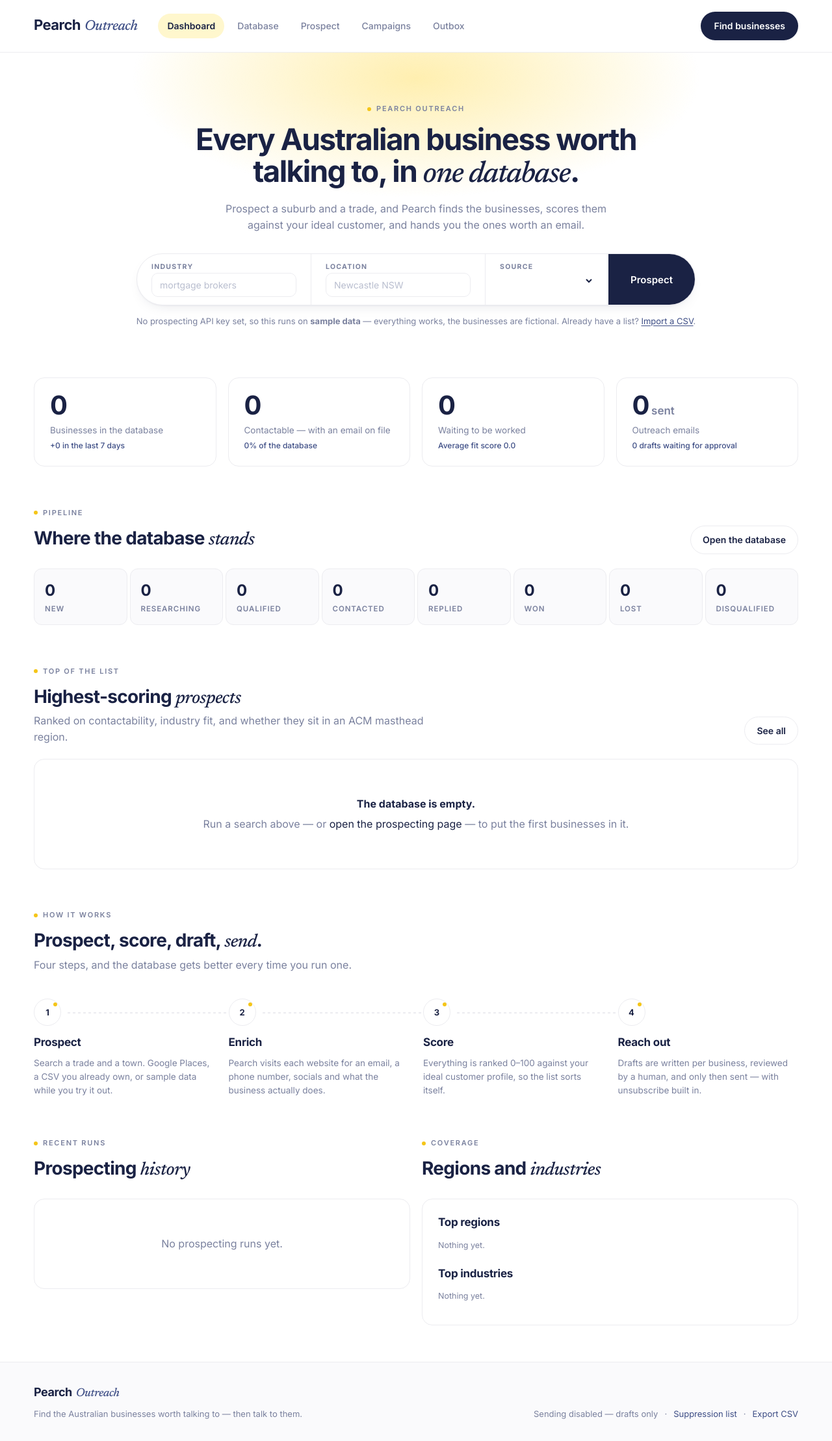
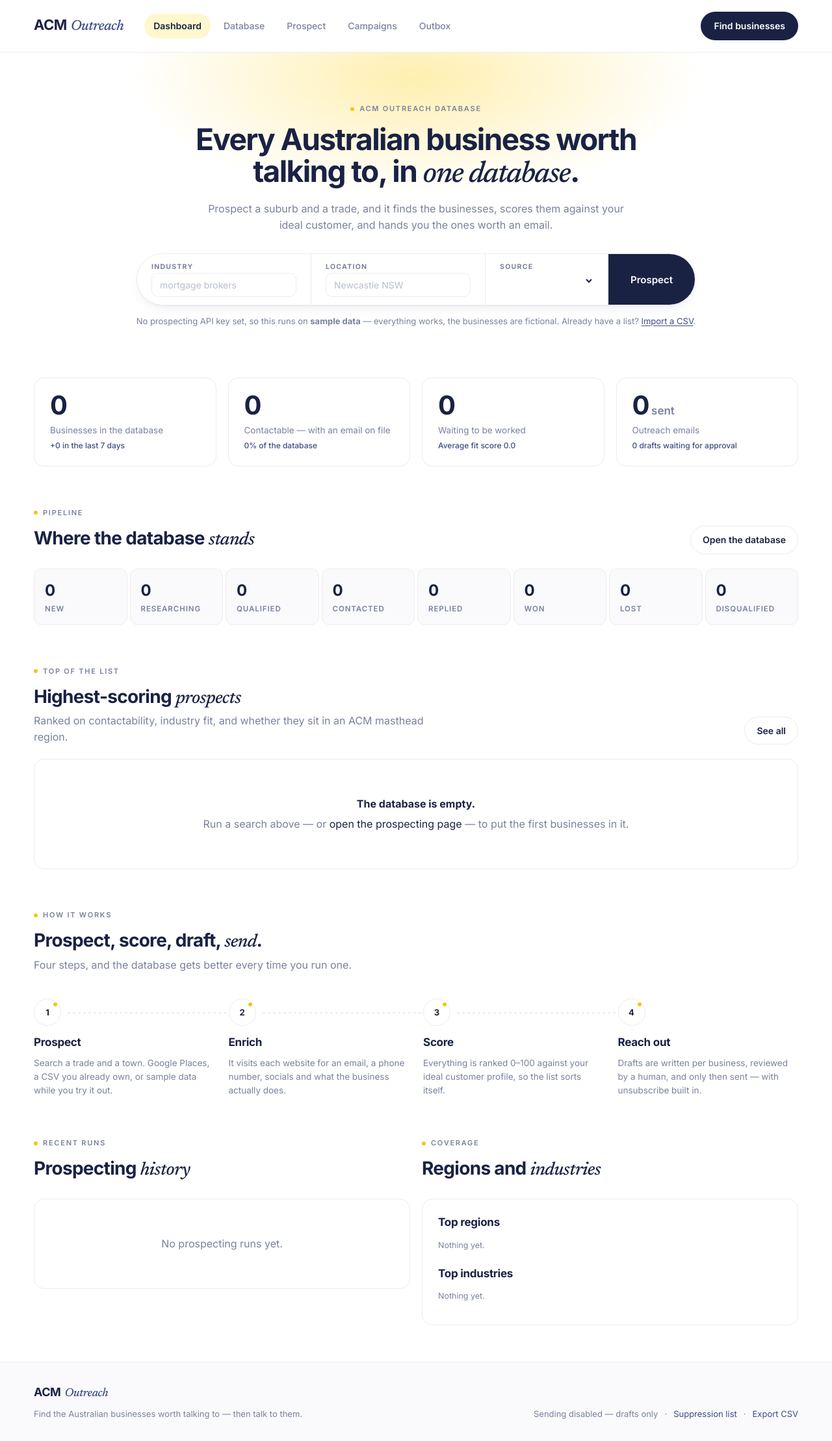
Before and after one commit to danielc-beep/Pearch-Outreach, a FastAPI app: page / in a window 1280 px wide. Shown: the whole page at 65% size. Run offline with FastAPI, Linux system fonts and the light colour scheme; data that the repository does not hold is empty.

Commit message:
Rename to ACM Outreach Database, and send as the ACM AEO team
The tool is ACM's, not a Pearch sub-brand, so the name follows: page titles,
the wordmark, the browser sign-in prompt, the locked page, and the docs. The
wordmark keeps the established shape - ACM in the sans face, Outreach in the
Newsreader italic - so only the word changes, not the identity.

Sender defaults follow the same move. Mail now goes out as ACM AEO Team
<AEOteam@austcommunitymedia.com.au>, replies are directed to
danielc@austcommunitymedia.com.au, and the Spam Act sender identity in every
footer names Australian Community Media rather than Pearch.

The drafting prompt describes ACM too - a business receiving mail from an
austcommunitymedia.com.au address should read a pitch in ACM's voice, about
its own masthead network, not one attributed to a company whose name is
nowhere in the message.

Environment variable names keep their PEARCH_ prefix deliberately. They are
already set on the live service, and renaming them would break a working
deployment to no visible benefit.

Co-Authored-By: Claude Opus 5 <noreply@anthropic.com>
Claude-Session: https://claude.ai/code/session_0115Jf59PjBYMjiTTQjdd8Kc

```diff
--- a/app.py
+++ b/app.py
@@ -1,5 +1,5 @@
 """
-Pearch Outreach — web app.
+ACM Outreach Database — web app.
 
 Server-rendered pages for the humans (Jinja2), a small JSON API for the bits
 the pages do without a reload (prospecting, drafting, approving, sending).
--- a/auth.py
+++ b/auth.py
@@ -29,7 +29,7 @@ color:#1A2244;display:flex;min-height:100vh;align-items:center;justify-content:c
 .box{max-width:520px}h1{font-size:26px;letter-spacing:-0.02em;margin:0 0 12px}
 p{color:#7A819E;line-height:1.6}code{background:#FFF7CD;padding:2px 6px;border-radius:5px;color:#1A2244}</style>
 </head><body><div class="box">
-<h1>Pearch Outreach is locked</h1>
+<h1>ACM Outreach Database is locked</h1>
 <p>This instance is reachable from the internet but no shared password is set, so
 it is refusing to serve the database.</p>
 <p>Set <code>PEARCH_PASSWORD</code> in the environment (on Render: Settings &rarr;
@@ -76,7 +76,7 @@ class PasswordMiddleware(BaseHTTPMiddleware):
             return await call_next(request)
 
         return Response(
-            "Sign in to Pearch Outreach.",
+            "Sign in to ACM Outreach Database.",
             status_code=401,
-            headers={"WWW-Authenticate": 'Basic realm="Pearch Outreach", charset="UTF-8"'},
+            headers={"WWW-Authenticate": 'Basic realm="ACM Outreach Database", charset="UTF-8"'},
         )
--- a/outreach.py
+++ b/outreach.py
@@ -121,10 +121,10 @@ def _claude_draft(business: dict[str, Any], fields: dict[str, str],
     if not ANTHROPIC_API_KEY:
         return None
 
-    prompt = f"""You write short B2B outreach emails for Pearch, an Australian
-company that gets businesses cited inside AI answers (Google AI Overviews,
-ChatGPT) by publishing editorial across the Australian Community Media
-masthead network.
+    prompt = f"""You write short B2B outreach emails for the AEO team at
+Australian Community Media. ACM gets businesses cited inside AI answers
+(Google AI Overviews, ChatGPT) by publishing credible editorial across its
+network of more than 140 mastheads — the sources those answers already trust.
 
 Here is everything we know about the prospect. It all comes from their own
 website and their Google listing:
--- a/render.yaml
+++ b/render.yaml
@@ -1,4 +1,4 @@
-# Render Blueprint for Pearch Outreach.
+# Render Blueprint for the ACM Outreach Database.
 #
 # Deliberately close to the ai-prompt-audit service that already runs in this
 # workspace — same runtime, build and start commands, same health check — with
--- a/templates/base.html
+++ b/templates/base.html
@@ -4,7 +4,7 @@
   <meta charset="utf-8" />
   <meta name="viewport" content="width=device-width, initial-scale=1" />
   <title>{% block title %}{{ app_name }}{% endblock %}</title>
-  <meta name="description" content="{% block description %}Pearch Outreach — build a database of Australian businesses worth talking to, then run the outreach.{% endblock %}" />
+  <meta name="description" content="{% block description %}ACM Outreach Database — find the Australian businesses worth talking to, then run the outreach.{% endblock %}" />
   <meta name="robots" content="noindex,nofollow" />
   <link rel="preconnect" href="https://fonts.googleapis.com">
   <link rel="preconnect" href="https://fonts.gstatic.com" crossorigin>
@@ -15,7 +15,7 @@
 <body>
   <header class="topbar">
     <div class="topbar-inner">
-      <a class="logo" href="/">Pearch<span class="mark">Outreach</span></a>
+      <a class="logo" href="/">ACM<span class="mark">Outreach</span></a>
       <nav class="nav">
         <a href="/" class="{{ 'is-active' if nav == 'home' }}">Dashboard</a>
         <a href="/businesses" class="{{ 'is-active' if nav == 'businesses' }}">Database</a>
@@ -32,7 +32,7 @@
   <footer class="footer">
     <div class="footer-inner">
       <div>
-        <div class="logo logo-sm">Pearch<span class="mark">Outreach</span></div>
+        <div class="logo logo-sm">ACM<span class="mark">Outreach</span></div>
         <p class="footer-note">{{ tagline }}</p>
       </div>
       <div class="footer-meta">
--- a/templates/business_detail.html
+++ b/templates/business_detail.html
@@ -1,5 +1,5 @@
 {% extends "base.html" %}
-{% block title %}{{ b.name }} — Pearch Outreach{% endblock %}
+{% block title %}{{ b.name }} — ACM Outreach Database{% endblock %}
 
 {% block body %}
 <div class="wrap">
--- a/templates/businesses.html
+++ b/templates/businesses.html
@@ -1,5 +1,5 @@
 {% extends "base.html" %}
-{% block title %}Database — Pearch Outreach{% endblock %}
+{% block title %}Database — ACM Outreach Database{% endblock %}
 
 {% block scripts %}
 <script>
--- a/templates/campaigns.html
+++ b/templates/campaigns.html
@@ -1,5 +1,5 @@
 {% extends "base.html" %}
-{% block title %}Campaigns — Pearch Outreach{% endblock %}
+{% block title %}Campaigns — ACM Outreach Database{% endblock %}
 
 {% block body %}
 <div class="wrap">
--- a/templates/home.html
+++ b/templates/home.html
@@ -1,12 +1,12 @@
 {% extends "base.html" %}
-{% block title %}Pearch Outreach — the Australian business database{% endblock %}
+{% block title %}ACM Outreach Database — the Australian business database{% endblock %}
 
 {% block body %}
 <section class="hero">
   <div class="wrap">
-    <div class="eyebrow" style="justify-content:center;display:inline-flex">Pearch Outreach</div>
+    <div class="eyebrow" style="justify-content:center;display:inline-flex">ACM Outreach Database</div>
     <h1>Every Australian business worth<br class="hide-sm"> talking to, in <em>one database</em>.</h1>
-    <p class="lede">Prospect a suburb and a trade, and Pearch finds the businesses, scores them
+    <p class="lede">Prospect a suburb and a trade, and it finds the businesses, scores them
       against your ideal customer, and hands you the ones worth an email.</p>
 
     <form class="searchbar" id="home-search" autocomplete="off">
@@ -142,7 +142,7 @@
       <div class="step">
         <div class="num">2</div>
         <h3>Enrich</h3>
-        <p>Pearch visits each website for an email, a phone number, socials and what the business actually does.</p>
+        <p>It visits each website for an email, a phone number, socials and what the business actually does.</p>
       </div>
       <div class="step">
         <div class="num">3</div>
--- a/templates/outbox.html
+++ b/templates/outbox.html
@@ -1,5 +1,5 @@
 {% extends "base.html" %}
-{% block title %}Outbox — Pearch Outreach{% endblock %}
+{% block title %}Outbox — ACM Outreach Database{% endblock %}
 
 {% block body %}
 <div class="wrap">
--- a/templates/prospect.html
+++ b/templates/prospect.html
@@ -1,12 +1,12 @@
 {% extends "base.html" %}
-{% block title %}Prospect — Pearch Outreach{% endblock %}
+{% block title %}Prospect — ACM Outreach Database{% endblock %}
 
 {% block body %}
 <div class="wrap">
   <section class="section">
     <div class="eyebrow">Prospect</div>
     <h2>Put new businesses <em>into the database</em></h2>
-    <p class="lede" style="margin-bottom:32px">Pick a source, describe who you're after, and Pearch finds
+    <p class="lede" style="margin-bottom:32px">Pick a source, describe who you're after, and it finds
       them, visits their websites for contact details, scores them, and skips anyone already on file.</p>
 
     <div class="grid grid-3" style="margin-bottom:28px">
--- a/templates/suppressions.html
+++ b/templates/suppressions.html
@@ -1,5 +1,5 @@
 {% extends "base.html" %}
-{% block title %}Suppression list — Pearch Outreach{% endblock %}
+{% block title %}Suppression list — ACM Outreach Database{% endblock %}
 
 {% block body %}
 <div class="wrap">
--- a/templates/unsubscribe.html
+++ b/templates/unsubscribe.html
@@ -1,5 +1,5 @@
 {% extends "base.html" %}
-{% block title %}Unsubscribed — Pearch Outreach{% endblock %}
+{% block title %}Unsubscribed — ACM Outreach Database{% endblock %}
 
 {% block body %}
 <div class="wrap">
@@ -9,7 +9,7 @@
     <h2>You're off the list.</h2>
     <p class="lede"><span class="mono">{{ email }}</span> has been suppressed. We won't email you again.</p>
     {% else %}
-    <h2>Unsubscribe from Pearch</h2>
+    <h2>Unsubscribe from Australian Community Media</h2>
     <p class="lede">Enter the address you'd like removed.</p>
     <form method="post" action="/unsubscribe" style="margin-top:22px">
       <div class="field-block">
```
Also changed, not shown: DEPLOY.md (+1 -1 lines), config.py (+5 -5 lines), tests/test_claude_drafting.py (+1 -1 lines), README.md.
